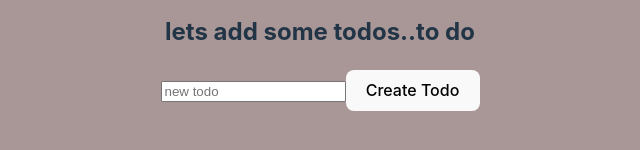
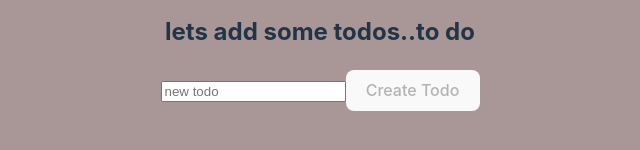
Before and after one commit to robin-sevelin/Todo-app-react, a React (Vite) app: page / in a window 1280 px wide. Shown: the part 390-540 px from the top of the page, without its empty margins (320-960 px from the left). Built offline with nearby package versions, Linux system fonts and the light colour scheme.

Commit message:
input disable if no input

```diff
--- a/src/components/AppTodos.tsx
+++ b/src/components/AppTodos.tsx
@@ -40,7 +40,9 @@ export const AppTodos = () => {
         value={input}
         onChange={handleChange}
       />
-      <button onClick={handleClick}>Create Todo</button>
+      <button onClick={handleClick} disabled={input === ''}>
+        Create Todo
+      </button>
       <AppTodo todos={todos} onDelete={deleteTodo} onToggle={toggleTodo} />
     </div>
   );
```
